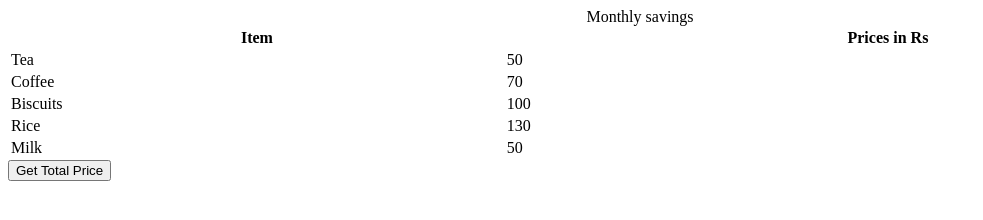
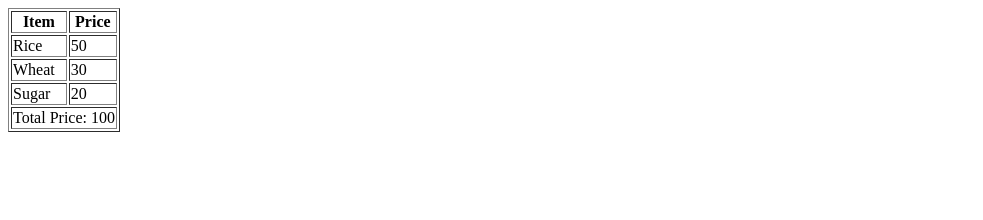
Before and after one commit to acciojob/grofers-checkout-snehalrj216, a website: page main.html in a window 1280 px wide. Shown: the whole page, without its empty margins (0-983 px from the left). Drawn offline with Linux system fonts and the light colour scheme.

Commit message:
created a submission

```diff
--- a/main.html
+++ b/main.html
@@ -1,45 +1,34 @@
 <!DOCTYPE html>
+<html>
+<head>
+    <title>Grofers Checkout</title>
+</head>
+<body>
 
-<html>
-
-<head>
-	<link rel="stylesheet" href="styles.css">
-</head>
-
-<body>
-    <!-- the entire body must be written by student -->
-    <table style="width: 100%">
-    <caption>
-      Monthly savings
-    </caption>
+    <table border="1" id="grocery-table">
         <tr>
             <th>Item</th>
-      <th>Prices in Rs</th>
+            <th>Price</th>
         </tr>
-    <tr>
-      <td class="item">Tea</td>
-      <td class="price">50</td>
-    </tr>
-    <tr>
-      <td class="item">Coffee</td>
-      <td class="price">70</td>
-    </tr>
-    <tr>
-      <td class="item">Biscuits</td>
-      <td class="price">100</td>
-    </tr>
+
         <tr>
             <td class="item">Rice</td>
-      <td class="price">130</td>
+            <td class="prices">50</td>
         </tr>
+
         <tr>
-      <td class="item">Milk</td>
-      <td class="price">50</td>
+            <td class="item">Wheat</td>
+            <td class="prices">30</td>
         </tr>
+
+        <tr>
+            <td class="item">Sugar</td>
+            <td class="prices">20</td>
+        </tr>
+
     </table>
-    <script type="text/javascript" src="./script.js">
-</script>
+
+    <script src="script.js"></script>
 
 </body>
-
 </html>
--- a/script.js
+++ b/script.js
@@ -1,10 +1,22 @@
-const getSumBtn = document.createElement("button");
-getSumBtn.append("Get Total Price");
-document.body.appendChild(getSumBtn);
+// Select all price elements
+let priceElements = document.querySelectorAll(".prices");
 
-const getSum = () => {
-//Add your code here
+let total = 0;
 
-};
+// Loop through prices
+priceElements.forEach(function(price) {
+    total += Number(price.textContent);
+});
 
-getSumBtn.addEventListener("click", getSum);
+// Create new row
+let table = document.getElementById("grocery-table");
+
+let newRow = document.createElement("tr");
+let newCell = document.createElement("td");
+
+// Make cell span across 2 columns
+newCell.colSpan = 2;
+newCell.textContent = "Total Price: " + total;
+
+newRow.appendChild(newCell);
+table.appendChild(newRow);
```
Lines whose indentation alone changed are shown as unchanged.
